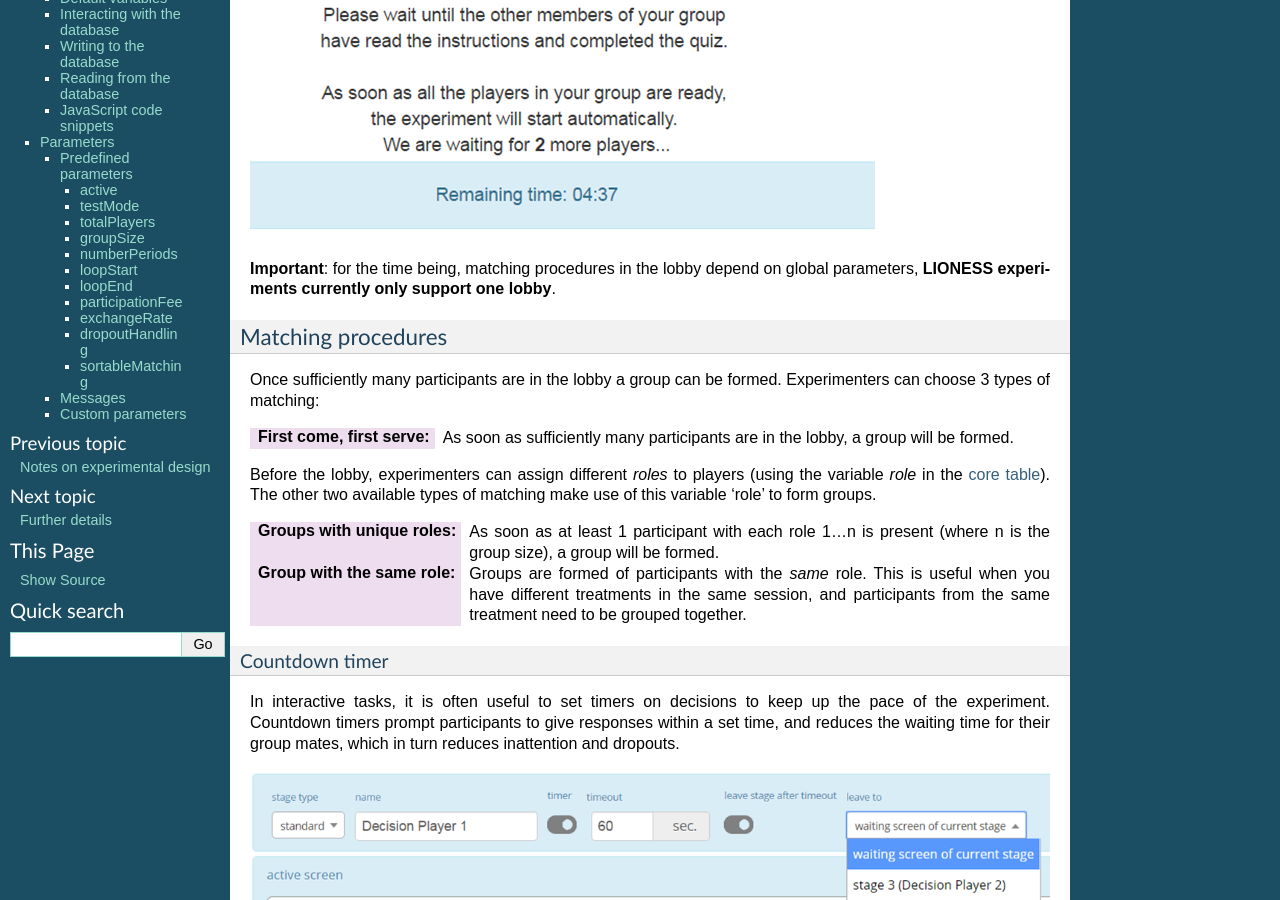
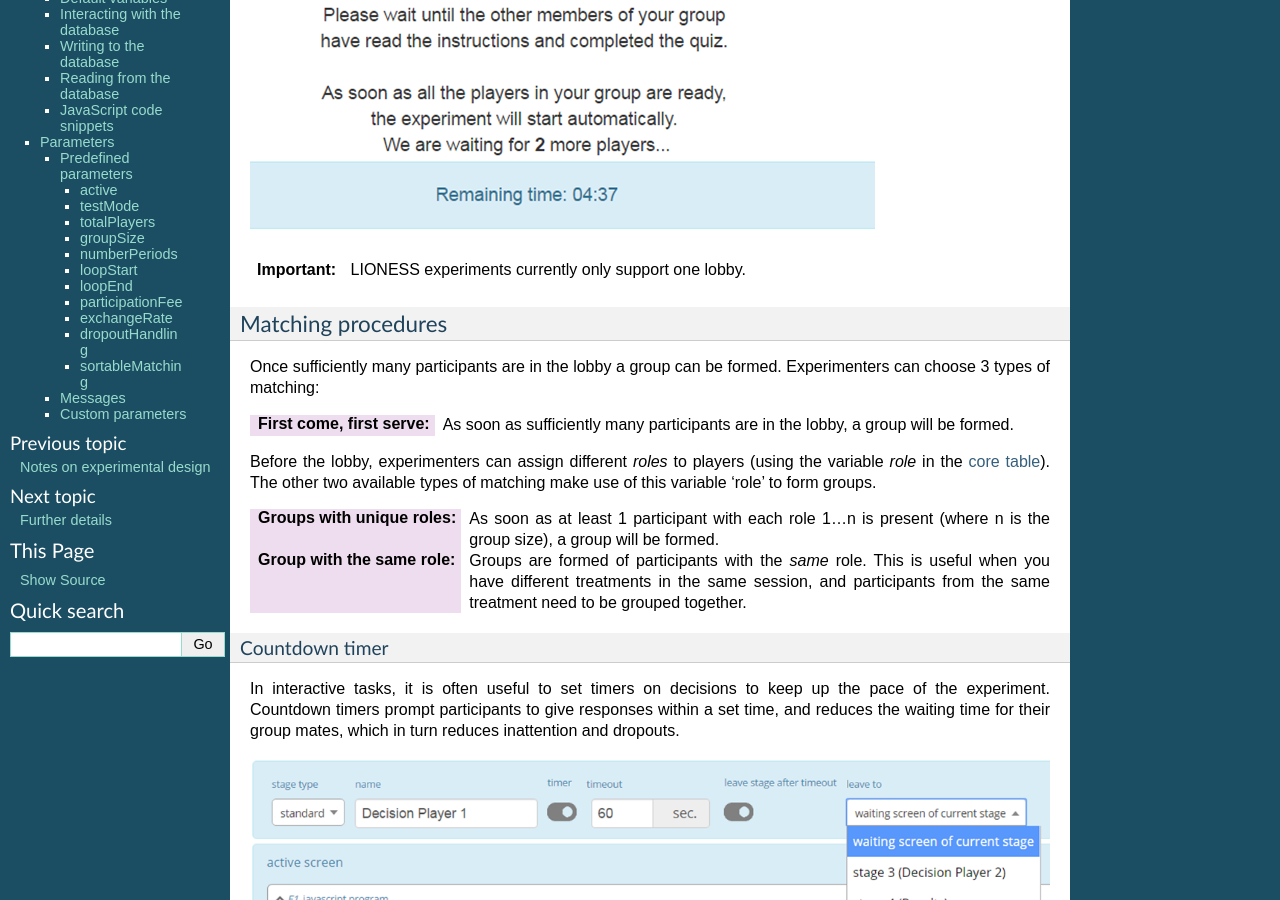
Before and after one commit to marcusgia2505/LIONESS_doc, a Sphinx documentation site: the page built from docs/040_reference_manual.rst, in a window 1280 px wide and 900 px high, scrolled down 632 px. Built offline with Sphinx 7.4.7, drawn with Linux system fonts in a browser that asks for light colours.

Commit message:
Update 040_reference_manual.rst

```diff
--- a/docs/040_reference_manual.rst
+++ b/docs/040_reference_manual.rst
@@ -35,8 +35,8 @@ In lobby stages, participants are matched in groups. The matching procedure is d
    :alt:  500px
 
 
-**Important**: for the time being, matching procedures in the lobby depend on global parameters, **LIONESS experiments currently only
-support one lobby**.
+.. important:: LIONESS experiments currently only support one lobby.
+
 
 .. _matching_procedures:
 
```
